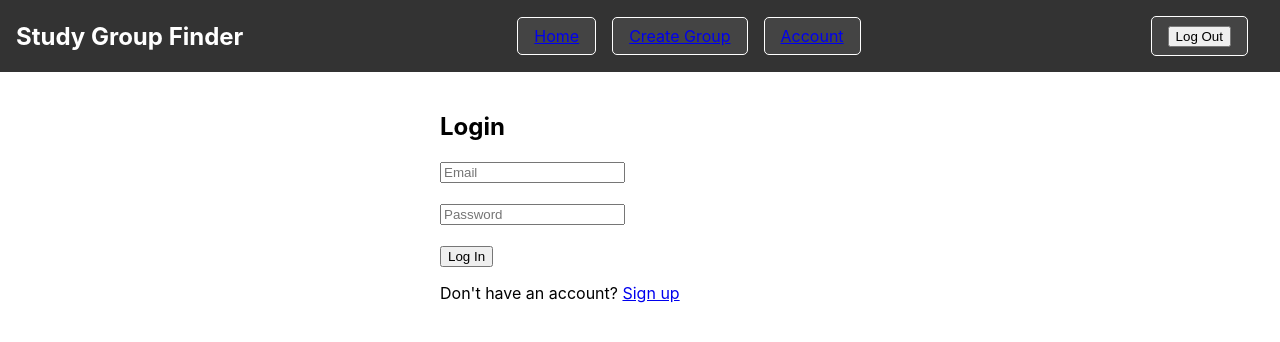
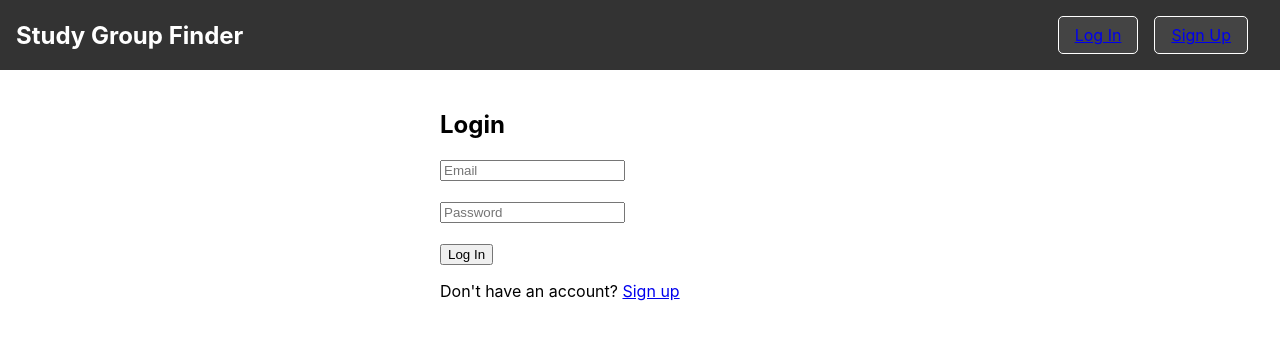
Before and after one commit to MastaM1ND/CS-440---Verdant-Vermin, a React (Create React App) app in the folder frontend/: page / in a window 1280 px wide. Shown: the top 342 px of the page. Built offline with nearby package versions, Linux system fonts and the light colour scheme.

Commit message:
changed user auth, updated frontend login/signup

```diff
--- a/frontend/src/App.js
+++ b/frontend/src/App.js
@@ -3,15 +3,28 @@ import Login from './Login';
 import Signup from './Signup';
 import Groups from './Groups';
 import NavBar from './components/NavBar';
+import RequireAuth from './components/RequireAuth';
 
 function App() {
   return (
     <Router>
+      {/* NavBar shows on all pages */}
       <NavBar />
+
       <Routes>
+        {/* Public Routes */}
         <Route path="/" element={<Login />} />
         <Route path="/signup" element={<Signup />} />
-        <Route path="/groups" element={<Groups />} />
+
+        {/* Protected Routes */}
+        <Route
+          path="/groups"
+          element={
+            <RequireAuth>
+              <Groups />
+            </RequireAuth>
+          }
+        />
       </Routes>
     </Router>
   );
--- a/frontend/src/components/NavBar.js
+++ b/frontend/src/components/NavBar.js
@@ -2,37 +2,47 @@ import React from 'react';
 import { useNavigate, Link } from 'react-router-dom';
 import '../componentsCSS/NavBar.css';
 
-const Navbar = () => {
+const NavBar = () => {
   const navigate = useNavigate();
+  const user = JSON.parse(localStorage.getItem('user'));
 
   const handleLogout = () => {
-        localStorage.removeItem('user_id'); // Clear the token
-        navigate('/'); // Redirect to login page
+    localStorage.removeItem('user');
+    navigate('/'); // Redirect to login
   };
 
   return (
-
     <nav className="navbar">
       <div className="navbar_left">
         <Link to="/groups" className="navbar_logo">
           Study Group Finder
         </Link>
       </div>
+
       <div className="navbar_center">
+        {user && (
           <ul className="navbar_links">
             <li><Link to="/groups">Home</Link></li>
             <li><Link to="/create_group">Create Group</Link></li>
             <li><Link to="/account">Account</Link></li>
           </ul>
+        )}
       </div>
+
       <div className="navbar_right">
         <ul className="navbar_links">
+          {user ? (
             <li><button onClick={handleLogout}>Log Out</button></li>
+          ) : (
+            <>
+              <li><Link to="/">Log In</Link></li>
+              <li><Link to="/signup">Sign Up</Link></li>
+            </>
+          )}
         </ul>
       </div>
-
     </nav>
   );
 };
 
-export default Navbar;
+export default NavBar;
--- /dev/null
+++ b/frontend/src/components/RequireAuth.js
@@ -0,0 +1,12 @@
+// src/components/RequireAuth.js
+import { Navigate } from 'react-router-dom';
+
+function RequireAuth({ children }) {
+  const user = JSON.parse(localStorage.getItem('user'));
+  if (!user) {
+    return <Navigate to="/" replace />;
+  }
+  return children;
+}
+
+export default RequireAuth;
```
Also changed, not shown: 1 other file (tests, documents, lock files or other folders). Lines whose indentation alone changed are shown as unchanged.
